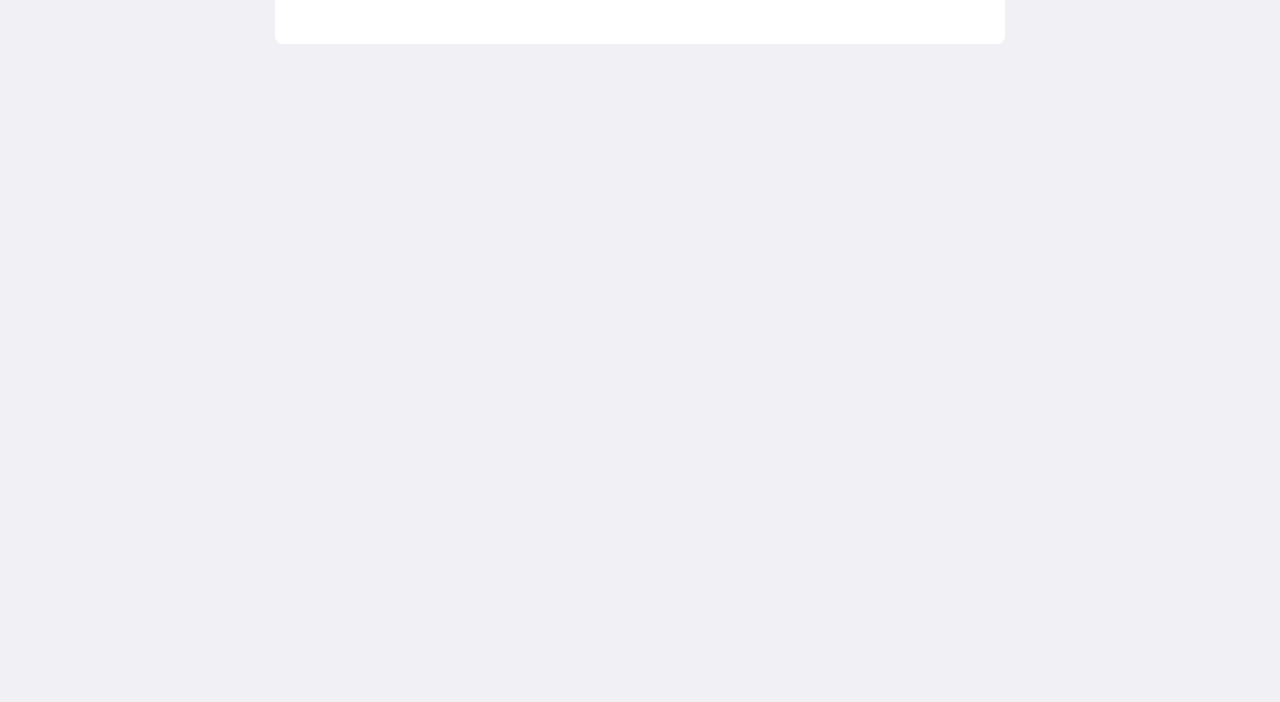
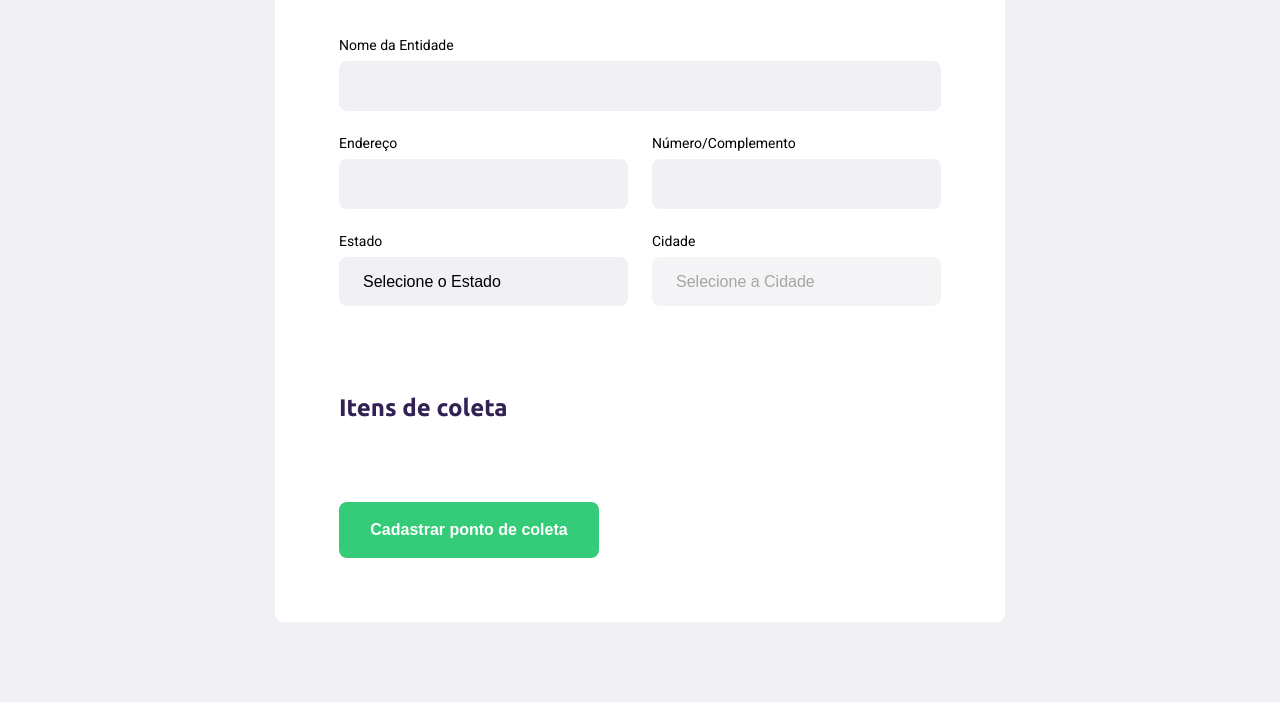
Before and after one commit to johanbacks/RockeatSeat-NLW, a plain HTML site: page create-point.html in a window 1280 px wide. Shown: the part 373-1075 px from the top of the page. Before the commit the page ends 800 px from the top, so only its background shows below. Drawn offline with Linux system fonts and the light colour scheme; no server answers.

Commit message:
add create-point

```diff
--- a/create-point.html
+++ b/create-point.html
@@ -28,12 +28,43 @@
             <legend>
               <h2>Dados da entidade</h2>
             </legend>
+            <div class="field">
+              <label for="name">Nome da Entidade</label>
+              <input type="text" name="name">
+            </div>
+            <div class="field-grup">
+              <div class="field">
+                <label for="address">Endereço</label>
+                <input type="text" name="address">
+              </div>
+              <div class="field">
+                <label for="address2">Número/Complemento</label>
+                <input type="number" name="address2">
+              </div>
+            </div>
+
+            <div class="field-grup">
+              <div class="field">
+                <label for="state">Estado</label>
+                <select name="uf">
+                  <option value="">Selecione o Estado</option>
+                  </select>
+                  <input type="hidden" name="state">
+              </div>
+              <div class="field">
+                <label for="city">Cidade</label>
+                <select name="city" disabled>
+                  <option value="">Selecione a Cidade</option>
+                  </select>
+                  <input type="hidden" name="city">
+              </div>
+            </div>
+
           </fieldset>
           <fieldset>
             <legend>
               <h2>Itens de coleta</h2>
             </legend>
-
           </fieldset>
           <button type="submit">Cadastrar ponto de coleta</button>
         </form>
@@ -43,6 +74,6 @@
 
     </div>
 
-
+<script src="/scripts/create-point.js"></script>
   </body>
 </html>
--- /dev/null
+++ b/scripts/create-point.js
@@ -0,0 +1,38 @@
+ function populateUfs() {
+  const ufSelect = document.querySelector("select[name=uf]")
+
+  fetch("https://servicodados.ibge.gov.br/api/v1/localidades/estados")
+  .then(res => res.json())
+  .then(states => {
+    for(state of states) {
+      ufSelect.innerHTML += `<option value="${state.id}">${state.nome}</option>`
+    }
+
+  })
+ }
+ populateUfs()
+
+ function getCities(event) {
+  const citySelect = document.querySelector("select[name=city]")
+  const stateInput = document.querySelector("[name=city]")
+
+  const ufValue = event.target.value
+
+  const indexOfSelectedState = event.target.selectedIndex
+  stateInput.value = event.target.options[indexOfSelectedState].text
+
+  const url = `https://servicodados.ibge.gov.br/api/v1/localidades/estados/${ufValue}/municipios`
+
+  fetch(url)
+  .then(res => res.json())
+  .then(cities => {
+    for(city of cities) {
+      citySelect.innerHTML += `<option value="${city.id}">${city.nome}</option>`
+    }
+    citySelect.disabled = false
+  })
+ }
+
+ document
+  .querySelector("select[name=uf]")
+  .addEventListener("change",getCities )
--- a/styles/create-point.css
+++ b/styles/create-point.css
@@ -30,5 +30,63 @@ form {
   padding: 64px;
   border-radius: 8px;
   max-width: 730px;
+}
+form h1 {
+  font-size: 36px;
 
 }
+form fieldset {
+  margin-top: 64px;
+  border: 0;
+}
+form legend {
+  margin-bottom: 40px;
+}
+form legend h2 {
+  font-size: 24px;
+}
+form .field {
+  flex: 1;
+  display: flex;
+  flex-direction: column;
+  margin-bottom: 24px;
+}
+form .field-grup{
+  display: flex;
+}
+form input,
+form select {
+  background-color: #f0f0f5;
+  border:0;
+  padding: 16px 24px;
+  font-size: 16px;
+  border-radius: 8px;
+}
+form select{
+  -webkit-appearance: none;
+  -moz-appearance: none;
+  appearance: none;
+}
+form label {
+  font-size: 14px;
+  margin-bottom: 8px;
+}
+form .field-grup .field + .field {
+  margin-left: 24px;
+}
+form button {
+  width: 260px;
+  height: 56px;
+
+  background-color: var(--primary-color);
+  border-radius: 8px;
+  color : white;
+  font-weight: bold;
+  font-size: 16px;
+  border: 0;
+  margin-top:40px;
+  transition: background-color 400ms;
+}
+form button:hover{
+  background-color: #2fb86e;
+}
```
